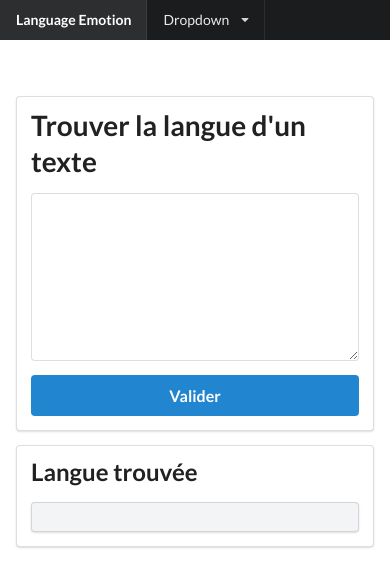
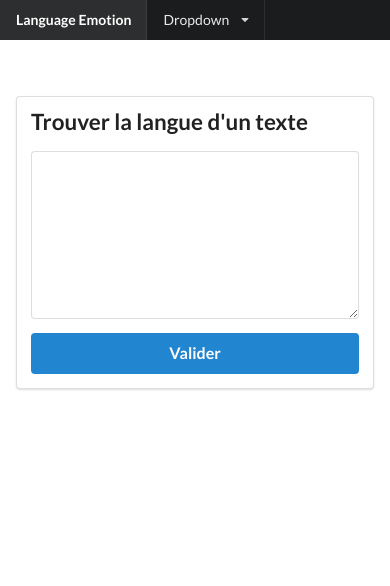
Before and after one commit to AriaGrt/ProjetMobileIOT, a Vue app in the folder client/: page / in a window 390 px wide. Shown: the top 586 px of the page. Built offline with nearby package versions, Linux system fonts and the light colour scheme.

Commit message:
super transition

```diff
--- a/client/public/index.html
+++ b/client/public/index.html
@@ -14,6 +14,7 @@
 </noscript>
 <div id="app"></div>
 <!-- built files will be auto injected -->
+<script rel="script" src="https://code.jquery.com/jquery-3.3.1.min.js"></script>
 <script rel="script" src="https://cdnjs.cloudflare.com/ajax/libs/semantic-ui/2.4.1/semantic.min.js"></script>
 </body>
 </html>
--- /dev/null
+++ b/client/src/components/LanguageDetector.less
@@ -0,0 +1,22 @@
+.main {
+  margin-top: 6em;
+}
+
+h1, h2 {
+  transition: font-size 30ms;
+}
+
+#lang-found {
+  display: none !important;
+}
+
+/* Mobile */
+@media only screen and (max-width: 420px) {
+  h1 {
+    font-size: 1.6em !important;
+  }
+
+  h2 {
+    font-size: 1.3em !important;
+  }
+}
--- a/client/src/components/LanguageDetector.vue
+++ b/client/src/components/LanguageDetector.vue
@@ -10,16 +10,16 @@
                 <div class="ui primary large fluid button" v-on:click="sendText()">Valider</div>
             </div>
         </div>
-        <div class="ui segment">
+        <div id="lang-found" class="ui segment">
             <h2 class="ui header">Langue trouvée</h2>
             <div class="ui segment secondary">{{language}}</div>
         </div>
-
     </div>
 </template>
 
 <script>
     import axios from "axios"
+    import './LanguageDetector.less'
 
     export default {
         name: 'LanguageDetector',
@@ -31,13 +31,14 @@
         },
         methods: {
             sendText: async function () {
-                let data= '';
+                let data = '';
                 let input = this.input;
                 await axios.post('http://localhost:3000/post-text', {
                     text: input
                 })
                     .then(function (response) {
                         data = response.data;
+                        pulseFound();
                     })
                     .catch(function (error) {
                         console.log(error);
@@ -46,18 +47,8 @@
             }
         }
     }
+
+    function pulseFound() {
+        $('#lang-found').transition('pulse', '200ms');
+    }
 </script>
-
-<style scoped lang="less">
-    .main {
-        margin-top: 6em;
-    }
-
-    /* Mobile */
-    @media only screen and (max-width: 767px) {
-        h1 {
-            font-size: 0.5em;
-            color: red;
-        }
-    }
-</style>
```
Also changed, not shown: 1 other file (tests, documents, lock files or other folders).
